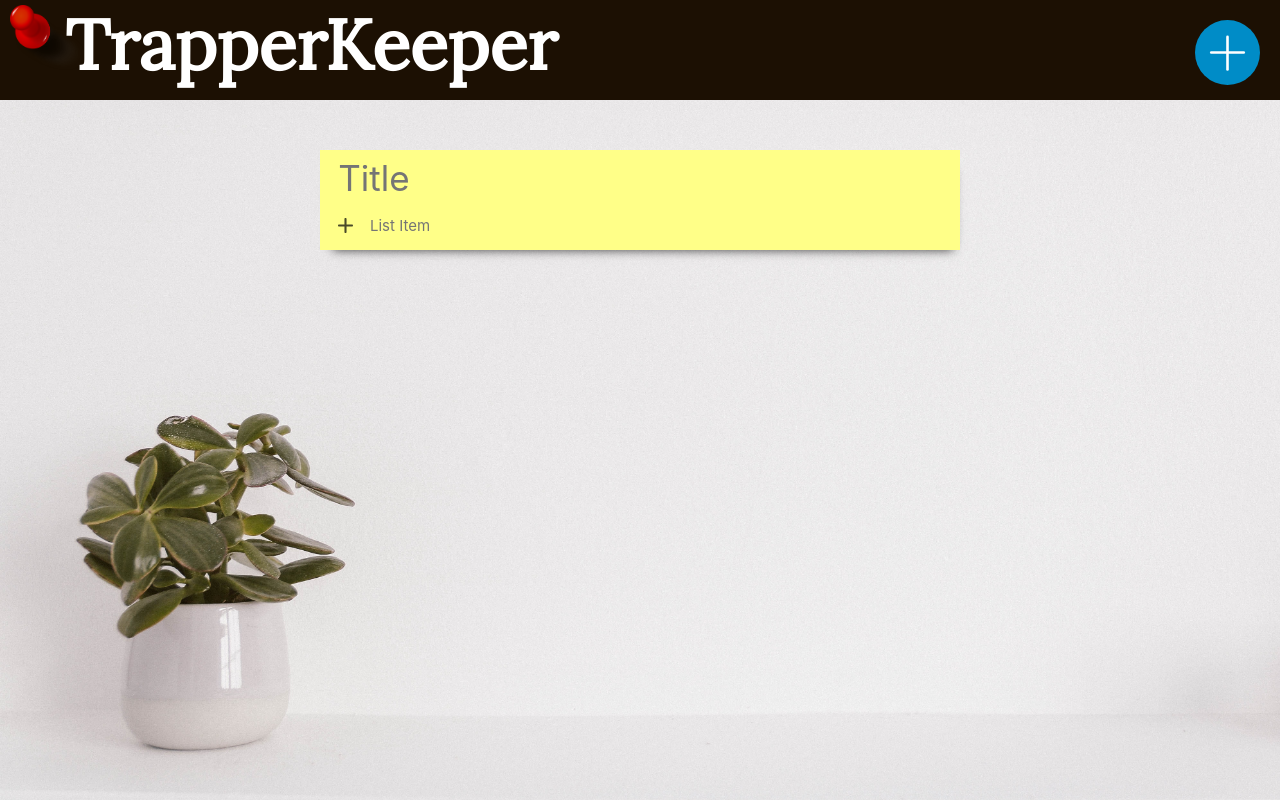
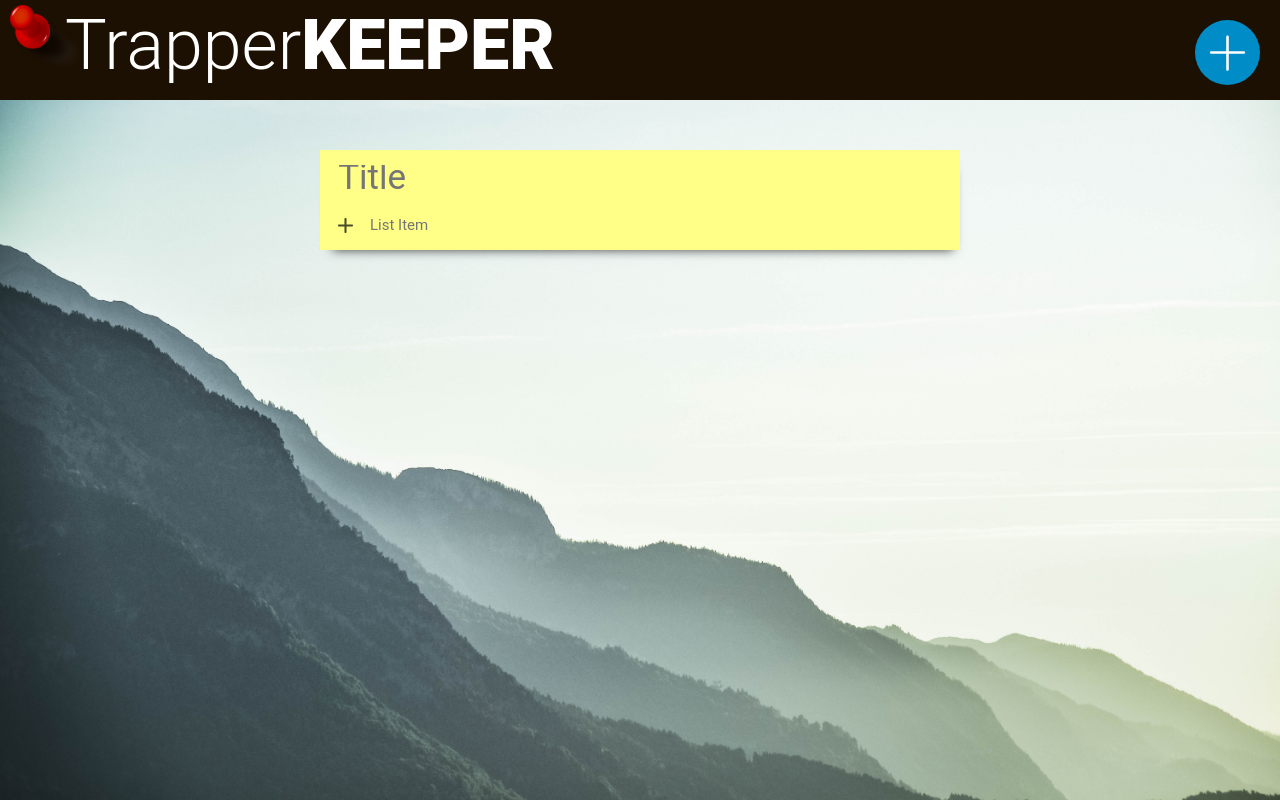
Before and after one commit to KStockton/Trapper-Keeper, a React (Create React App) app: page /new-note in a window 1280 px wide. Built offline with nearby package versions, Linux system fonts and the light colour scheme.

Commit message:
Update css and background

```diff
--- a/src/Components/Header/Header.js
+++ b/src/Components/Header/Header.js
@@ -7,10 +7,10 @@ class Header extends Component {
       <div className="header-component ">
         <header>
           <Link to={"/"}>
-            <h1 className="logo">TrapperKeeper</h1>
+            <h1 className="logo">Trapper<span>Keeper</span></h1>
           </Link>
           <Link to={"/new-note"}>
-            <button className="add-note" />
+            <button className="add-note"></button>
           </Link>
         </header>
       </div>
--- a/src/Components/Header/Header.scss
+++ b/src/Components/Header/Header.scss
@@ -6,13 +6,22 @@
   margin-top: 0;
   width: 100vw;
 
+  header {
+    display: flex;
+    flex-direction: row;
+    justify-content: space-between;
+  }
+
+  a {
+    text-decoration: none;
+  }
+
   .logo {
     color: $logo-color;
     margin: 5px auto;
     margin-left: 65px;
-    float: left;
-    font-family: 'Lora', serif;
     font-size: 70px;
+    font-weight: 300;
 
     &::before {
       content: "";
@@ -23,6 +32,11 @@
       position: absolute;
       width: 75px;
     }
+
+    span {
+      font-weight: 800;
+      text-transform: uppercase;
+    }
   }
 
   .add-note {
@@ -31,7 +45,6 @@
     @include background-style;
     border: none;
     cursor: pointer;
-    float: right;
     height: 65px;
     margin: 20px 20px;
     width: 65px;
--- a/src/Components/NoteItem/NoteItem.scss
+++ b/src/Components/NoteItem/NoteItem.scss
@@ -2,7 +2,7 @@
 
 .note-item-component {
   align-items: center;
-  border: 1px solid #edeeed;
+  border-bottom: 1px solid #edeeed;
   display: flex;
 
   .checked + p.list-item {
--- a/src/Containers/NoteCard/NoteCard.scss
+++ b/src/Containers/NoteCard/NoteCard.scss
@@ -27,10 +27,11 @@
       font-size: 30px;
 
       &:hover {
+        transition: ease-in .3s;
         color: rgb(246, 8, 8);
         cursor: pointer;
         z-index: 1;
-        transform: scale(1.1)
+        transform: scale(1.1);
       }
     }
   }
@@ -38,6 +39,11 @@
   .red-delete-btn {
     background-image: url('../Assets/red-waste-bin.svg');
     @include card-icon;
+
+    &:hover {
+      transition: ease-in .3s;
+      transform: scale(1.1);
+    }
   }
 
   .delete-btn {
--- a/src/Sass/_variables.scss
+++ b/src/Sass/_variables.scss
@@ -40,6 +40,7 @@ $button-color: #008000;
   transition: 0.8s;
   position: relative;
   overflow: hidden;
+  border-radius: 3px;
 }
 
 @mixin buttons-before {
--- a/src/Sass/index.scss
+++ b/src/Sass/index.scss
@@ -9,9 +9,7 @@
 
 body {
   margin: 0;
-  font-family: -apple-system, BlinkMacSystemFont, "Segoe UI", "Roboto", "Oxygen",
-    "Ubuntu", "Cantarell", "Fira Sans", "Droid Sans", "Helvetica Neue",
-    sans-serif;
+  font-family: "Roboto",sans-serif;
   -webkit-font-smoothing: antialiased;
   -moz-osx-font-smoothing: grayscale;
 }
```
Also changed, not shown: src/Assets/antiq.jpg.
